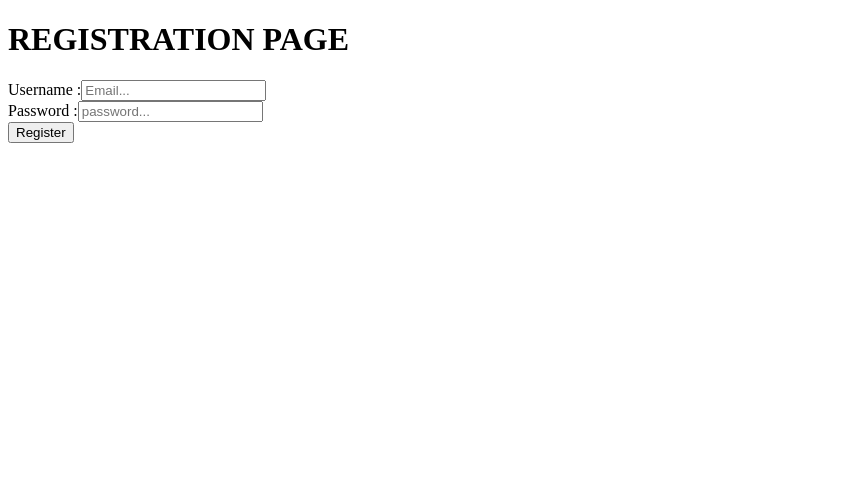
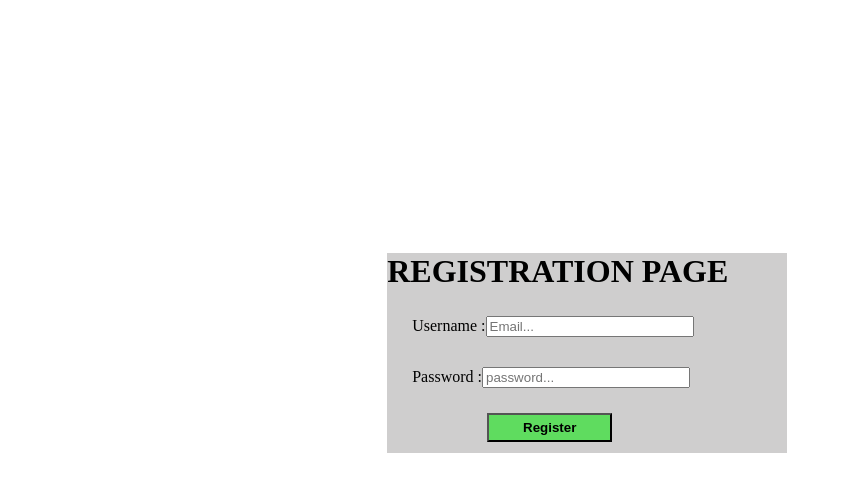
Before and after one commit to Nivash23/frontendforpasswordResettask, a React (Vite) app: page / in a window 1280 px wide. Shown: the top 492 px of the page, without its empty margins (0-842 px from the left). Built offline with nearby package versions, Linux system fonts and the light colour scheme.

Commit message:
after added styles

```diff
--- a/src/App.jsx
+++ b/src/App.jsx
@@ -1,74 +1,87 @@
 import React, { useState } from "react";
+import './styles/App.css'
+
 
 function userReg() {
   const [registerFormdata, setRegisterFormdata] = useState({
     username: "",
-    password: ""
+    password: "",
   });
 
   const handleRegister = async (e) => {
     e.preventDefault();
 
     const registerbody = {
-
       username: registerFormdata.username,
-      password: registerFormdata.password
+      password: registerFormdata.password,
     };
 
-    const response = await fetch('https://backendforcapstone-cokw.onrender.com/api/users/',
+    const response = await fetch(
+      "https://backendforcapstone-cokw.onrender.com/api/users/",
       {
-        method: 'POST',
+        method: "POST",
         headers: {
-          'Content-Type': 'application/json'
-
+          "Content-Type": "application/json",
         },
-        body: JSON.stringify(registerbody)
-
-      });
+        body: JSON.stringify(registerbody),
+      }
+    );
     const data = await response.json();
 
     if (response.status == 200) {
-      console.log('user created sucessfully..');
+      console.log("user created sucessfully..");
       console.log(data);
       setRegisterFormdata({
         username: "",
-        password: ""
+        password: "",
       });
-  }
-  else {
-    console.log('Error');
+      alert('user Registered sucessfully');
+    } else {
+      console.log("Error");
       console.log(data);
     }
-}
-
-
-
+  };
 
   return (
-    <div>
+    <div id='container'>
+
+    <div >
       <h1>REGISTRATION PAGE</h1>
       <form onSubmit={handleRegister}>
-        <div>
-
+        <div id='username'>
           <label>Username :</label>
-          <input type='email'
+          <input
+            type="email"
             placeholder="Email..."
             value={registerFormdata.username}
             required
-            onChange={(e) => setRegisterFormdata({ ...registerFormdata, username: e.target.value })} />
+            onChange={(e) =>
+              setRegisterFormdata({
+                ...registerFormdata,
+                username: e.target.value,
+              })
+            }
+          />
         </div>
-        <div>
+        <div  id='password' >
           <label>Password :</label>
-          <input type='password'
+          <input
+            type="password"
             placeholder="password..."
             value={registerFormdata.password}
             required
-            onChange={(e) => setRegisterFormdata({ ...registerFormdata, password: e.target.value })} />
+            onChange={(e) =>
+              setRegisterFormdata({
+                ...registerFormdata,
+                password: e.target.value,
+              })
+            }
+          />
         </div>
-        <button type='submit'>Register</button>
+        <button type="submit" >Register</button>
       </form>
     </div>
-
-)
+    </div>
+  );
 }
 export default userReg;
--- a/src/main.jsx
+++ b/src/main.jsx
@@ -2,6 +2,7 @@ import React from 'react'
 import ReactDOM from 'react-dom/client'
 import App from './App.jsx'
 
+
 ReactDOM.createRoot(document.getElementById('root')).render(
     <App />
 )
--- /dev/null
+++ b/src/styles/App.css
@@ -0,0 +1,30 @@
+button{
+    background-color: rgb(95, 220, 95);
+    margin-left: 100px;
+    width:125px;
+    padding:5px 5px 5px 5px;
+    font-weight: bold;
+
+}
+button :active{
+    background-color: rgb(17, 29, 17) ;
+}
+#container{
+    background-color: rgb(207, 206, 206);
+    margin: 20% 20% 20% 30%;
+    padding:0px 0px 0px 0px;
+    width:400px;
+    height: 200px;
+
+}
+#username{
+    margin:20px 20px 20px 20px;
+    padding:5px 5px 5px 5px;
+}
+#password{
+    margin:20px 20px 20px 20px;
+    padding:5px 5px 5px 5px;
+}
+input{
+    width:200px;
+}
```
Also changed, not shown: src/App.css (deleted). Lines whose indentation alone changed are shown as unchanged.
